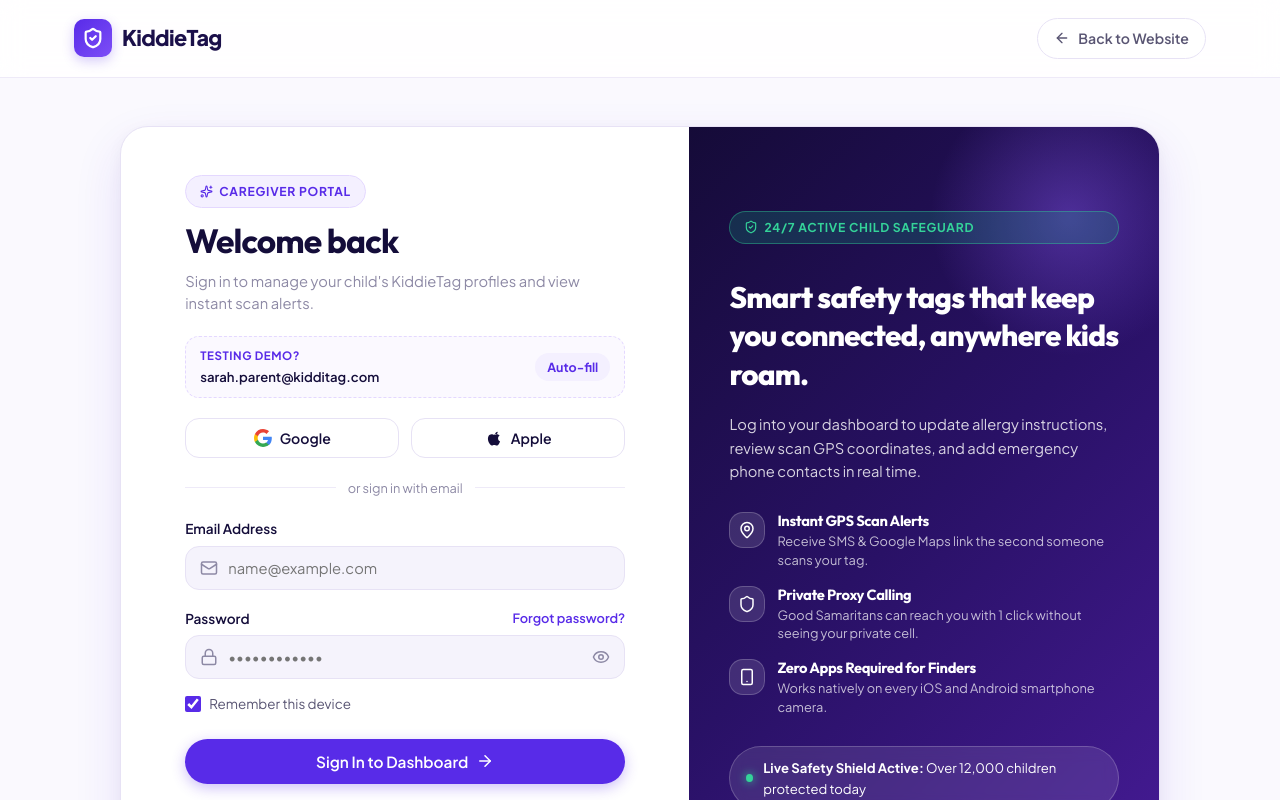
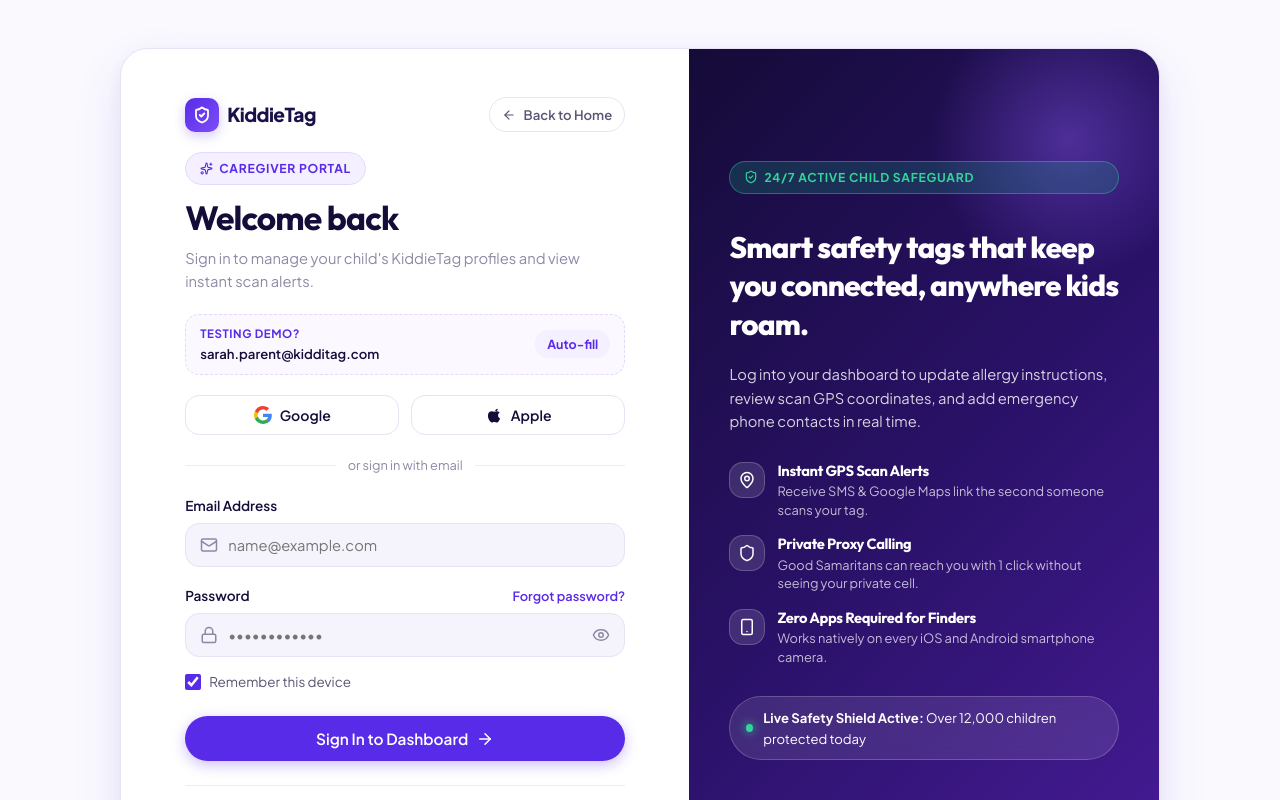
Before and after one commit to fhindi-orienteed/kidditag, a React (Vite) app: page /auth/login in a window 1280 px wide. Shown: the top 800 px of the page. Built offline with nearby package versions, Linux system fonts and the light colour scheme.

Commit message:
fix: hide header and footer on login and dashboard pages

```diff
--- a/src/App.jsx
+++ b/src/App.jsx
@@ -51,11 +51,7 @@
         <Route
           path="/dashboard"
           element={
-            <>
-              <Navbar onOpenActivation={handleOpenActivation} />
-              <DashboardPage onOpenActivation={handleOpenActivation} />
-              <Footer onOpenActivation={handleOpenActivation} />
-            </>
+            <DashboardPage onOpenActivation={handleOpenActivation} />
           }
         />
 
--- a/src/pages/LoginPage.jsx
+++ b/src/pages/LoginPage.jsx
@@ -51,29 +51,26 @@
 
   return (
     <div className="login-page-wrapper">
-      {/* Top Bar */}
-      <header className="login-topbar">
-        <div className="container login-topbar-inner">
-          <Link to="/" className="nav-brand">
-            <div className="brand-icon-box">
-              <ShieldCheck size={22} strokeWidth={2.4} />
-            </div>
-            <span className="brand-name">KiddieTag</span>
-          </Link>
-
-          <Link to="/" className="login-back-btn">
-            <ArrowLeft size={16} />
-            <span>Back to Website</span>
-          </Link>
-        </div>
-      </header>
-
       {/* Main Login Grid */}
       <div className="login-main-container">
         <div className="login-grid">
           {/* Left Column: Form Card */}
           <div className="login-card-container">
             <div className="login-card">
+              {/* Brand and Back Link */}
+              <div style={{ display: 'flex', alignItems: 'center', justifyContent: 'space-between', marginBottom: 20 }}>
+                <Link to="/" className="nav-brand" style={{ gap: 8 }}>
+                  <div className="brand-icon-box" style={{ width: 34, height: 34 }}>
+                    <ShieldCheck size={18} strokeWidth={2.4} />
+                  </div>
+                  <span className="brand-name" style={{ fontSize: '1.2rem' }}>KiddieTag</span>
+                </Link>
+
+                <Link to="/" className="login-back-btn" style={{ fontSize: '0.82rem', padding: '6px 12px' }}>
+                  <ArrowLeft size={14} />
+                  <span>Back to Home</span>
+                </Link>
+              </div>
               <div className="login-header">
                 <div className="section-pill purple" style={{ marginBottom: 12 }}>
                   <Sparkles size={13} />
```
